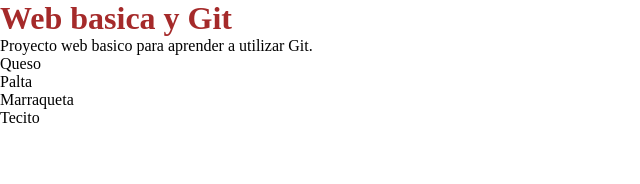
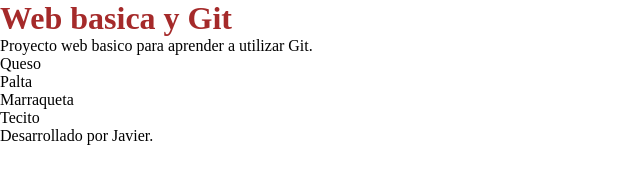
Before and after one commit to ajavierolave-alt/Web-basico-Git, a plain HTML site: page index.html in a window 1280 px wide. Shown: the whole page, without its empty margins (0-640 px from the left). Drawn offline with Linux system fonts and the light colour scheme.

Commit message:
agregar footer

```diff
--- a/index.html
+++ b/index.html
@@ -18,6 +18,8 @@
         <li>Marraqueta</li>
         <li>Tecito</li>
    </ul>
+
+   <footer>Desarrollado por Javier.</footer>
 </body>
 
 </html>
```
